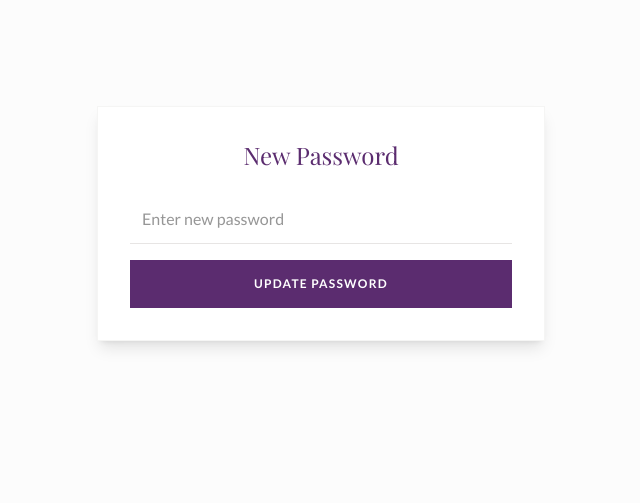
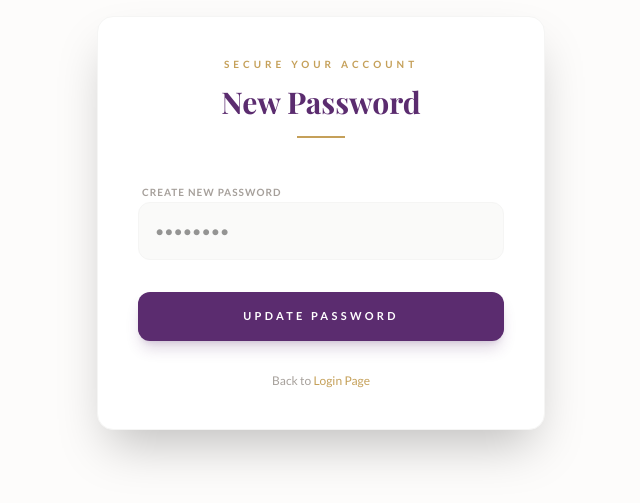
Before and after one commit to SalhaMohamed/lunara_aromatics, a Next.js app: page /auth/reset-password in a window 1280 px wide. Shown: the part 177-680 px from the top of the page, without its empty margins (319-959 px from the left). Built offline with nearby package versions, Linux system fonts and the light colour scheme; no server answers; a web font is replaced by a local one.

Commit message:
Remove sensitive data and fix about page

```diff
--- a/app/about/page.tsx
+++ b/app/about/page.tsx
@@ -46,26 +46,23 @@ export default function AboutPage() {
             {t.theBahmadCollection}
           </h2>
           <div className="space-y-6 text-stone-600 leading-relaxed text-lg font-light">
-            <p>
-              {t.aboutWelcome}
-            </p>
-            <p>
-              {t.aboutAuthenticity}
-            </p>
-            <p>
-              {t.aboutGuarantee}
-            </p>
+            <p>{t.aboutWelcome}</p>
+            <p>{t.aboutAuthenticity}</p>
+            <p>{t.aboutGuarantee}</p>
           </div>
         </div>
 
-        {/* Upande wa Picha ndogo */}
-        <div className="relative h-[500px] bg-stone-100 order-1 md:order-2 rounded-sm overflow-hidden shadow-2xl">
+        {/* PICHA HII NDIO TUMEIBADILISHA KUWA YA MUUZAJI */}
+        <div className="relative h-[500px] bg-stone-100 order-1 md:order-2 rounded-sm overflow-hidden shadow-2xl border border-stone-100">
            <Image
-             src="https://images.unsplash.com/photo-1580828343064-fde4fc206bc6?q=80&w=800"
-             alt="Luxury Products Display"
+             src="/muuzaji.jpg" // Picha yako ya ndani
+             alt="Bahmad Specialist"
              fill
-             className="object-cover"
+             className="object-cover transition-transform duration-700 hover:scale-105"
+             quality={90} // Inampa mng'ao kama wa picha za Unsplash
            />
+           {/* Overlay ndogo ya kifahari juu ya picha ya muuzaji */}
+           <div className="absolute inset-0 bg-stone-900/5 hover:bg-transparent transition-colors duration-500" />
         </div>
       </section>
 
--- a/app/auth/reset-password/page.tsx
+++ b/app/auth/reset-password/page.tsx
@@ -1,6 +1,6 @@
 "use client";
 
-import { useState } from "react";
+import { useState, useEffect } from "react";
 import { createClient } from "@/lib/supabase/client";
 import { toast } from "sonner";
 import { useRouter } from "next/navigation";
@@ -11,10 +11,29 @@ export default function ResetPasswordPage() {
   const supabase = createClient();
   const router = useRouter();
 
+  // 1. HII NI MUHIMU: Inahakikisha session ya email inatambulika mteja anapofungua link
+  useEffect(() => {
+    const checkSession = async () => {
+      const { data, error } = await supabase.auth.getSession();
+      if (error || !data.session) {
+        toast.error("Session expired or invalid link. Please request a new one.");
+        // Unaweza kumrudisha kwenye page ya forgot password hapa
+      }
+    };
+    checkSession();
+  }, [supabase]);
+
   const handleReset = async (e: React.FormEvent) => {
     e.preventDefault();
+
+    if (newPassword.length < 6) {
+      toast.error("Password must be at least 6 characters long");
+      return;
+    }
+
     setLoading(true);
 
+    // 2. Kusasisha password kwa mtumiaji mwenye session hai
     const { error } = await supabase.auth.updateUser({
       password: newPassword
     });
@@ -23,31 +42,55 @@ export default function ResetPasswordPage() {
       toast.error(error.message);
     } else {
       toast.success("Password updated successfully!");
+
+      // 3. Ni vizuri kumtoa nje (Sign Out) ili aingie upya na password mpya kwa usalama
+      await supabase.auth.signOut();
+
+      // Mpeleke kwenye login
       router.push("/login");
     }
     setLoading(false);
   };
 
   return (
-    <div className="min-h-screen flex items-center justify-center bg-[#FCFCFC] p-6">
-      <div className="max-w-md w-full bg-white p-8 shadow-lg border border-stone-100">
-        <h1 className="text-2xl font-serif text-[#5B2C6F] mb-6 text-center">New Password</h1>
-        <form onSubmit={handleReset} className="space-y-4">
+    <div className="min-h-screen flex items-center justify-center bg-[#FDFCFB] p-6">
+      <div className="max-w-md w-full bg-white p-10 shadow-2xl rounded-2xl border border-stone-100">
+
+        {/* Branding Section */}
+        <div className="text-center mb-10">
+          <h2 className="text-[#C5A059] text-[10px] font-bold tracking-[0.4em] uppercase mb-3">
+            Secure Your Account
+          </h2>
+          <h1 className="text-3xl font-serif text-[#5B2C6F] font-bold">New Password</h1>
+          <div className="w-12 h-[2px] bg-[#C5A059] mx-auto mt-4"></div>
+        </div>
+
+        <form onSubmit={handleReset} className="space-y-8">
+          <div className="space-y-2">
+            <label className="text-[10px] font-bold text-stone-400 uppercase tracking-widest ml-1">
+              Create New Password
+            </label>
             <input
               type="password"
-            placeholder="Enter new password"
-            className="w-full p-3 border-b border-stone-200 outline-none focus:border-[#C5A059]"
+              placeholder="••••••••"
+              className="w-full p-4 bg-stone-50 border border-stone-100 rounded-xl outline-none focus:border-[#C5A059] focus:ring-1 focus:ring-[#C5A059] transition-all"
               value={newPassword}
               onChange={(e) => setNewPassword(e.target.value)}
               required
             />
+          </div>
+
           <button
             disabled={loading}
-            className="w-full bg-[#5B2C6F] text-white py-4 uppercase tracking-widest text-xs font-bold hover:bg-[#4A235A]"
+            className="w-full bg-[#5B2C6F] text-white py-4 rounded-xl uppercase tracking-[0.3em] text-[11px] font-bold hover:bg-[#4A235A] transition-all shadow-lg shadow-[#5B2C6F]/20 disabled:opacity-50"
           >
-            {loading ? "Updating..." : "Update Password"}
+            {loading ? "Saving Changes..." : "Update Password"}
           </button>
         </form>
+
+        <p className="mt-8 text-center text-stone-400 text-xs">
+          Back to <a href="/login" className="text-[#C5A059] hover:underline">Login Page</a>
+        </p>
       </div>
     </div>
   );
```
Lines whose indentation alone changed are shown as unchanged.
